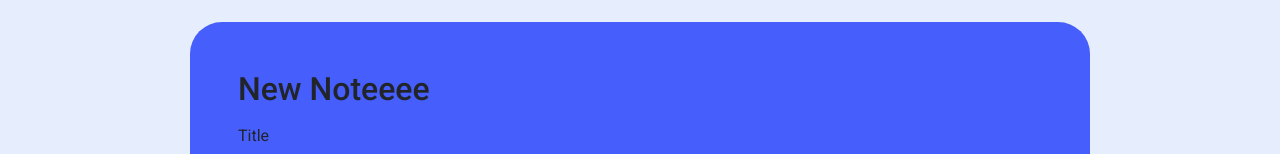
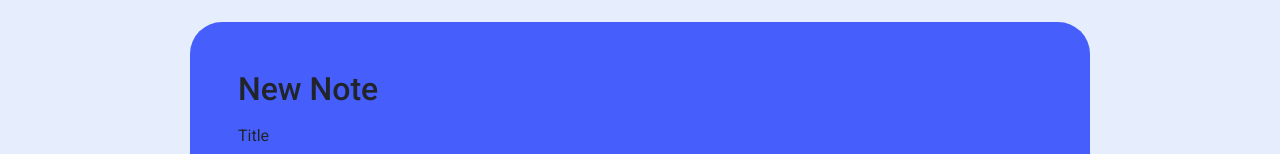
Before and after one commit to favio102/notes-manager-react, a React (Create React App) app: page /note/new in a window 1280 px wide. Shown: the part 157-311 px from the top of the page. Built offline with nearby package versions, Linux system fonts and the light colour scheme; data requests are answered from the project's data file.

Commit message:
note form styles fixed d-flex justify-content-center

```diff
--- a/src/pages/Note/Note.jsx
+++ b/src/pages/Note/Note.jsx
@@ -10,7 +10,7 @@
   );
 
   return (
-    <>
+    <div className="d-flex justify-content-center">
       {note && (
         <NoteForm
         isEditable={false}
@@ -20,6 +20,6 @@
           onClickEdit={()=>alert('edit')}
         />
       )}
-    </>
+    </div>
   );
 }
--- a/src/pages/NoteCreate/NoteCreate.jsx
+++ b/src/pages/NoteCreate/NoteCreate.jsx
@@ -19,7 +19,7 @@
   };
   return (
     <div className="d-flex justify-content-center">
-      <NoteForm onSubmit={submit} title="New Noteeee" />
+      <NoteForm onSubmit={submit} title="New Note" />
     </div>
   );
 }
```
